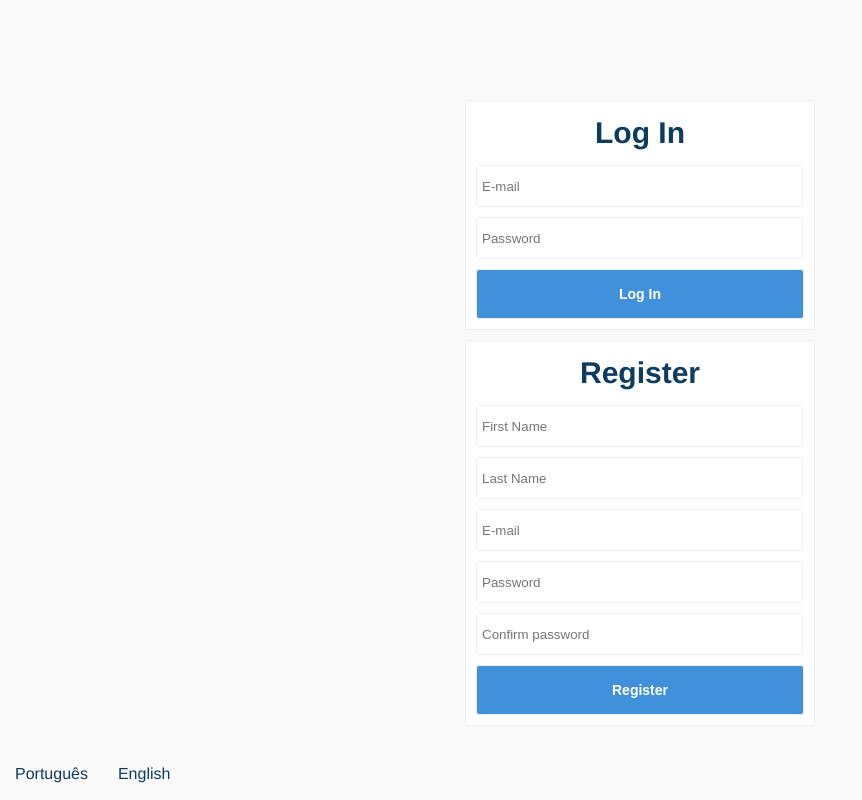
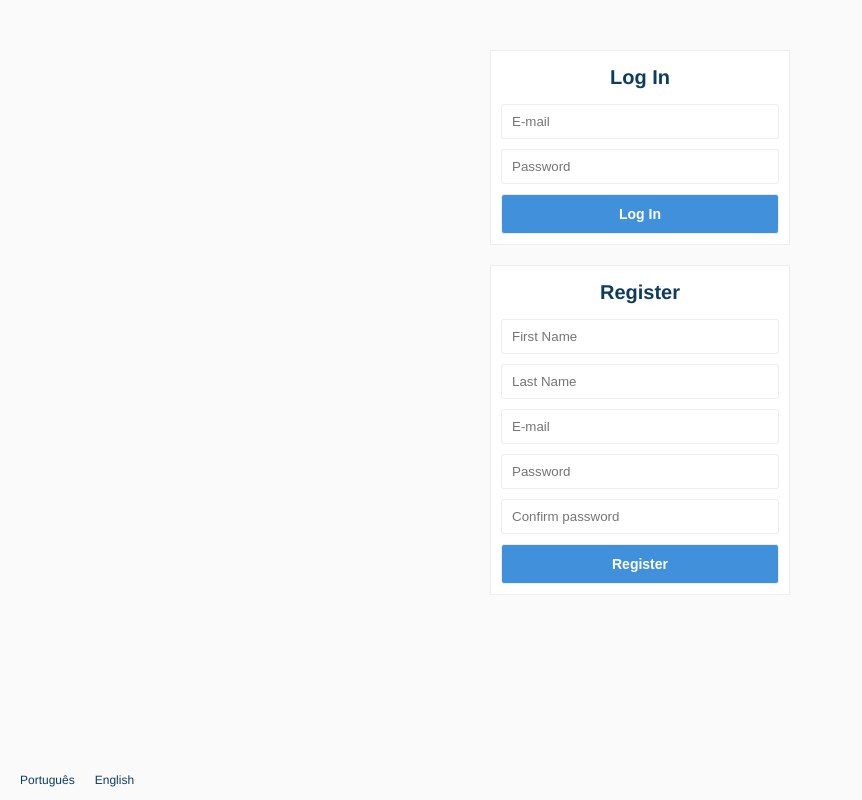
Before and after one commit to Pedrock/LTW, a PHP site: page / in a window 1280 px wide. Shown: the whole page, without its empty margins (0-862 px from the left). Run offline with PHP 8.4, Linux system fonts and the light colour scheme; some libraries are stand-ins or nearby versions.

Commit message:
CSS alterado

```diff
--- a/styles.css
+++ b/styles.css
@@ -21,11 +21,11 @@ body {
 	display: inline;
 }
 #content {
-	padding-bottom:50px; /* Height of the footer element */
+	padding-bottom:30px; /* Height of the footer element */
 }
 #footer {
 	width:100%;
-	height:50px;
+	height:30px;
 	position:absolute;
 	bottom:0;
 	left:0;
@@ -33,7 +33,7 @@ body {
 
 #footer form {
 	display: inline-block;
-	padding: 15px;
+	padding: 0px;
 }
 
 #footer input {
@@ -44,13 +44,15 @@ body {
      cursor: pointer;
      text-decoration: none;
      color: #0d3c5f;
+     font-size: 12px;
+     padding-left:20px;
 }
 
 .box {
 	background-color: #fff;
 	border: 1px solid #edeeee;
 	border-radius: 1px;
-    margin: 0 0 10px;
+    margin: 0 0 20px;
     padding: 0 10px;
 }
 
@@ -66,13 +68,13 @@ body {
 }
 
 .login {
-	width: 350px;
+	width: 300px;
 	margin: auto;
 	text-align: center;
 }
 
 .spacing {
-	padding-top:100px;
+	padding-top:50px;
 }
 
 .login input {
@@ -81,27 +83,29 @@ body {
 	display: block;
 	border: 1px solid #edeeee;
 	border-radius: 3px;
-	height: 30px;
-	width: 315px;
-	padding: 5px;
+	height: 35px;
+	width: 100%;
+	-webkit-box-sizing: border-box; /* Safari/Chrome, other WebKit */
+    -moz-box-sizing: border-box;    /* Firefox, other Gecko */
+    box-sizing: border-box;         /* Opera/IE 8+ */
+	padding: 10px;
 	margin-top:10px;
 }
 
 .login h2 {
 	color: #0d3c5f;
 	margin: 15px 0px;
-	font-size: 30px;
+	font-size: 20px;
     font-weight: 600;
 }
 
 .login .button {
     font-size: 14px;
     font-weight: 600;
-    height: 50px;
+    height: 40px;
     margin: 10px 0;
     width: 100%;
 }
-
 
 
 #div-event-image
```
